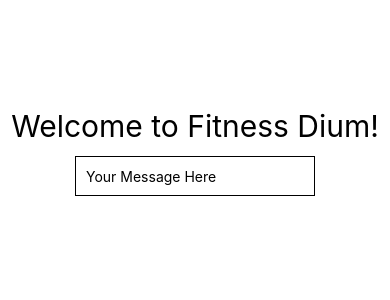
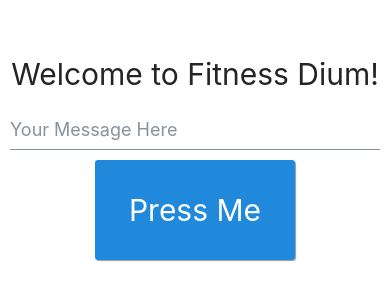
Before and after one commit to parkerbedlan/fitness-diem, a React Native app in the folder frontend/FitnessApp/: screen / in a window 390 px wide. Shown: the part 264-564 px from the top of the page. Built offline with nearby package versions, Linux system fonts and the light colour scheme.

Commit message:
integrated react-native-elements

```diff
--- a/frontend/FitnessApp/App.tsx
+++ b/frontend/FitnessApp/App.tsx
@@ -1,20 +1,34 @@
 import { StatusBar } from "expo-status-bar";
 import React, { useState } from "react";
-import { StyleSheet, Text, View, TextInput } from "react-native";
+import { StyleSheet, View } from "react-native";
+import { SafeAreaProvider } from "react-native-safe-area-context";
+import { ThemeProvider, Button, Input, Text } from "react-native-elements";
 
 export default function App() {
-  const [message, setMessage] = useState("Your Message Here");
+  const [message, setMessage] = useState("");
 
   return (
+    <SafeAreaProvider>
+      <ThemeProvider>
         <View style={styles.container}>
           <Text style={styles.title}>Welcome to Fitness Dium!</Text>
+          <LineBreak />
           <StatusBar style="auto" />
-      <TextInput
-        style={styles.input}
+          <Input
+            placeholder="Your Message Here"
             value={message}
             onChangeText={setMessage}
           />
+          <Button
+            raised
+            onPress={() => console.log("hi")}
+            title="Press Me"
+            buttonStyle={styles.testButton}
+            titleStyle={styles.title}
+          />
         </View>
+      </ThemeProvider>
+    </SafeAreaProvider>
   );
 }
 
@@ -25,13 +39,15 @@ const styles = StyleSheet.create({
     alignItems: "center",
     justifyContent: "center",
   },
-  input: {
-    height: 40,
-    margin: 12,
-    borderWidth: 1,
-    padding: 10,
-  },
   title: {
     fontSize: 30,
   },
+  testButton: {
+    width: 200,
+    height: 100,
+  },
 });
+
+const LineBreak = () => {
+  return <Text>{"\n"}</Text>;
+};
--- a/frontend/FitnessApp/package.json
+++ b/frontend/FitnessApp/package.json
@@ -13,6 +13,7 @@
     "react": "16.13.1",
     "react-dom": "16.13.1",
     "react-native": "https://github.com/expo/react-native/archive/sdk-42.0.0.tar.gz",
+    "react-native-elements": "^3.4.2",
     "react-native-web": "~0.13.12"
   },
   "devDependencies": {
```
Also changed, not shown: 1 other file (tests, documents, lock files or other folders). Lines whose indentation alone changed are shown as unchanged.
